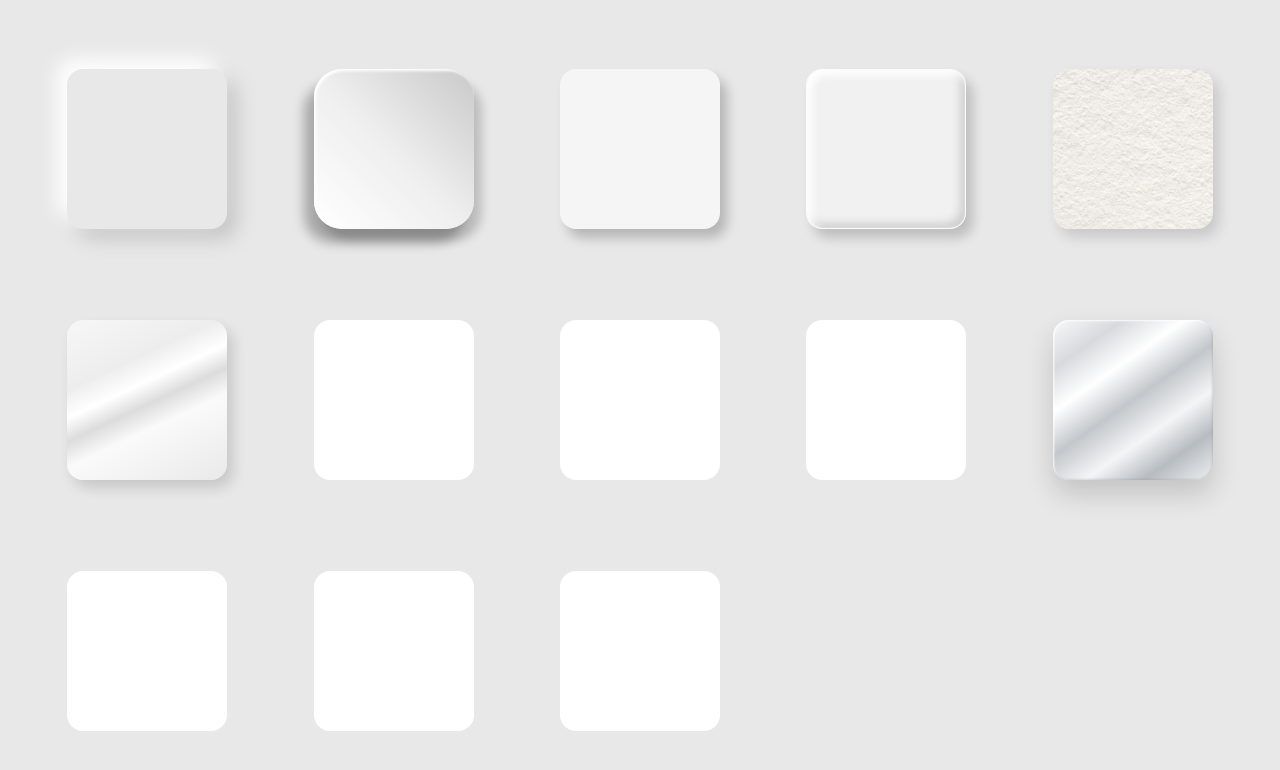
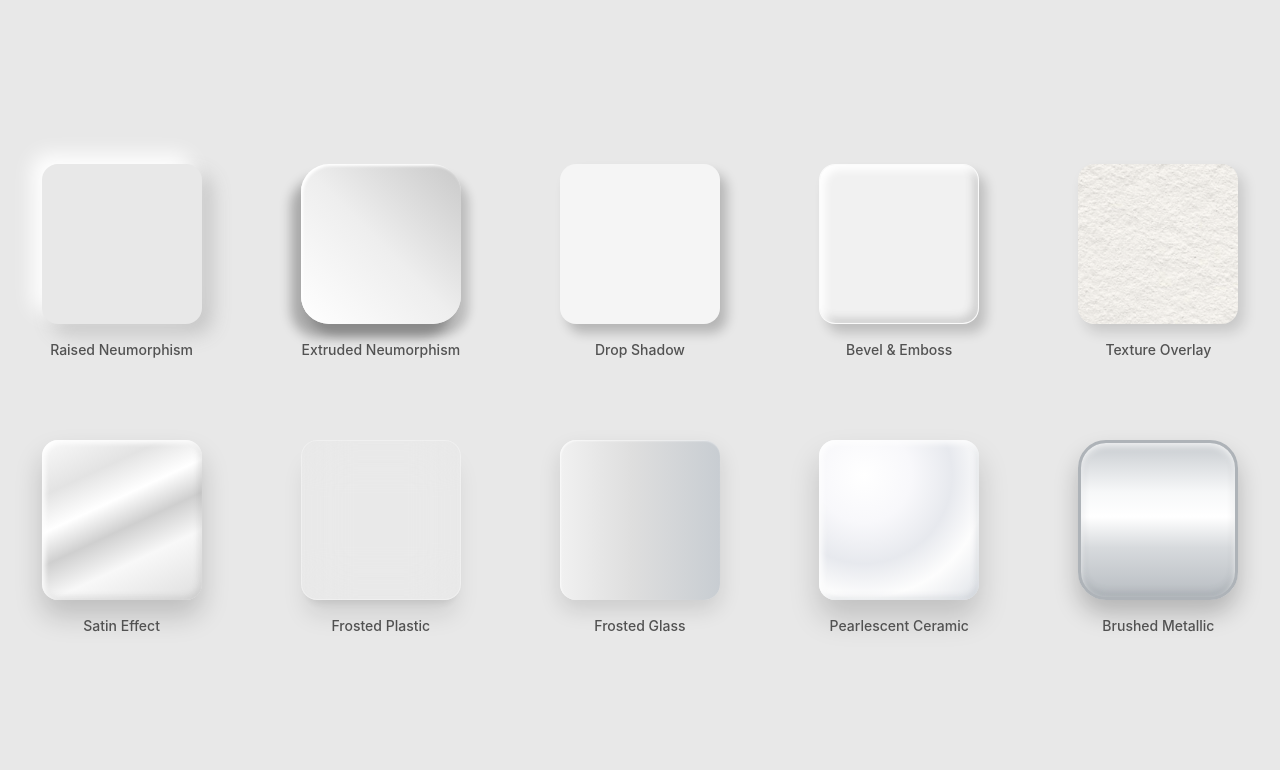
Before and after one commit to im-pira/micro-ui, a React (Vite) app: page /experiments/shapes in a window 1280 px wide. Shown: the top 770 px of the page. Built offline with nearby package versions, Linux system fonts and the light colour scheme; a web font is replaced by a local one.

Commit message:
10 shapes depth and dimension

```diff
--- a/src/experiments/shapes/Shapes.tsx
+++ b/src/experiments/shapes/Shapes.tsx
@@ -1,38 +1,64 @@
 export default function Shapes() {
+  const label = "mt-4 text-sm font-medium text-neutral-600"
+
   return (
     <div className="min-h-screen bg-[#e8e8e8] p-6">
-      <div className="grid min-h-[calc(100vh-3rem)] grid-cols-5 grid-rows-3 place-items-center">
+      <div className="grid min-h-[calc(100vh-3rem)] grid-cols-5 place-content-center place-items-center gap-x-16 gap-y-20">
 
-        {/* Raised neumorphism */}
-        <div className="h-40 w-40 rounded-2xl bg-[#e8e8e8] shadow-[-10px_-10px_20px_#fff,10px_10px_20px_#c5c5c5]" />
+        <div className="flex flex-col items-center">
+          <div className="h-40 w-40 rounded-2xl bg-[#e8e8e8] shadow-[-10px_-10px_20px_#fff,10px_10px_20px_#c5c5c5]" />
+          <p className={label}>Raised Neumorphism</p>
+        </div>
 
+        <div className="flex flex-col items-center">
+          <div className="h-40 w-40 rounded-[28px] bg-gradient-to-tr from-white via-[#eeeeee] to-[#c9c9c9] shadow-[-10px_14px_12px_rgba(0,0,0,.28),_8px_12px_10px_rgba(0,0,0,.18),_inset_2px_2px_3px_white]" />
+          <p className={label}>Extruded Neumorphism</p>
+        </div>
 
-        {/* Extruded neumorphism */}
-        <div className="h-40 w-40 rounded-[28px] bg-gradient-to-tr from-white via-[#eeeeee] to-[#c9c9c9] shadow-[-10px_14px_12px_rgba(0,0,0,.28),_8px_12px_10px_rgba(0,0,0,.18),_inset_2px_2px_3px_white]" />
+        <div className="flex flex-col items-center">
+          <div className="h-40 w-40 rounded-2xl bg-[#f5f5f5] shadow-[7px_9px_12px_rgba(0,0,0,0.22)]" />
+          <p className={label}>Drop Shadow</p>
+        </div>
 
-        {/* Drop shadow */}
-        <div className="h-40 w-40 rounded-2xl bg-[#f5f5f5] shadow-[7px_9px_12px_rgba(0,0,0,0.22)]" />
+        <div className="flex flex-col items-center">
+          <div className="h-40 w-40 rounded-2xl border border-white/70 bg-[#f1f1f1] shadow-[inset_5px_5px_8px_#fff,inset_-5px_-5px_8px_#cfcfcf,7px_9px_12px_rgba(0,0,0,.18)]" />
+          <p className={label}>Bevel & Emboss</p>
+        </div>
 
-        {/* Beveled / embossed neumorphism */}
-        <div className="h-40 w-40 rounded-2xl bg-[#f1f1f1] shadow-[inset_5px_5px_8px_#fff,inset_-5px_-5px_8px_#cfcfcf,7px_9px_12px_rgba(0,0,0,.18)] border border-white/70" />
+        <div className="flex flex-col items-center">
+          <div className="h-40 w-40 rounded-2xl bg-[#f5f4f1] bg-[url('/shapes/paper-texture.png')] bg-cover shadow-[6px_8px_14px_rgba(0,0,0,.14)]" />
+          <p className={label}>Texture Overlay</p>
+        </div>
 
+        {/* Satin Effect */}
+        <div className="flex flex-col items-center">
+          <div className="h-40 w-40 rounded-2xl bg-[linear-gradient(155deg,#fafafa_0%,#e3e3e3_24%,#ffffff_40%,#cfcfcf_54%,#f8f8f8_70%,#dedede_100%)] shadow-[0_16px_28px_rgba(0,0,0,.18),inset_3px_3px_5px_rgba(255,255,255,.95),inset_-3px_-3px_6px_rgba(120,120,120,.18)]" />
+          <p className={label}>Satin Effect</p>
+        </div>
 
-        {/* Texture overlay / paper grain card */}
-        <div className="h-40 w-40 rounded-2xl bg-[#f5f4f1] bg-[url('/shapes/paper-texture.png')] bg-cover shadow-[6px_8px_14px_rgba(0,0,0,.14)]" />
+        {/* Frosted plastic */}
+        <div className="flex flex-col items-center">
+        <div className="h-40 w-40 rounded-2xl border border-white/30 bg-white/5 backdrop-blur-xl shadow-xl" />
+          <p className={label}>Frosted Plastic</p>
+        </div>
 
-        {/* satin effect */}
-        <div className="h-40 w-40 rounded-2xl bg-[linear-gradient(155deg,#f7f7f7_0%,#ededed_30%,#ffffff_42%,#dcdcdc_52%,#fafafa_63%,#e9e9e9_100%)] shadow-[6px_8px_14px_rgba(0,0,0,.14)]" />
+        {/* Frosted Glass */}
+        <div className="flex flex-col items-center">
+          <div className="h-40 w-40 rounded-2xl bg-[linear-gradient(90deg,#f1f1f1_0%,#dedede_45%,#c8cdd2_100%)] shadow-[0_10px_22px_rgba(0,0,0,.12),inset_1px_1px_2px_rgba(255,255,255,.7)]" />
+          <p className={label}>Frosted Glass</p>
+        </div>
 
-        <div className="h-40 w-40 rounded-2xl bg-white" />
-        <div className="h-40 w-40 rounded-2xl bg-white" />
-        <div className="h-40 w-40 rounded-2xl bg-white" />
+        {/* Pearlescent Ceramic */}
+        <div className="flex flex-col items-center">
+          <div className="h-40 w-40 rounded-2xl bg-[radial-gradient(circle_at_28%_22%,#ffffff_0%,#f8f8fb_28%,#e7e9ee_52%,#fdfdfd_72%,#dfe2e7_100%)] shadow-[0_18px_30px_rgba(0,0,0,.17),inset_3px_3px_6px_rgba(255,255,255,.95),inset_-3px_-3px_6px_rgba(120,130,145,.16)]" />
+          <p className={label}>Pearlescent Ceramic</p>
+        </div>
 
-        {/* Brushed metallic / aluminum */}
-        <div className="h-40 w-40 rounded-2xl bg-[linear-gradient(145deg,#f8f9fa_0%,#d7dadd_18%,#ffffff_34%,#c3c7cb_50%,#f4f5f6_67%,#b7bcc1_82%,#eef0f2_100%)] shadow-[0_14px_28px_rgba(0,0,0,.16),inset_1px_1px_2px_rgba(255,255,255,.95),inset_-1px_-1px_2px_rgba(70,80,90,.18)]" />
-        <div className="h-40 w-40 rounded-2xl bg-white" />
-        <div className="h-40 w-40 rounded-2xl bg-white" />
-        <div className="h-40 w-40 rounded-2xl bg-white" />
-
+        {/* Brushed Metallic */}
+        <div className="flex flex-col items-center">
+          <div className="h-40 w-40 rounded-[28px] border-[3px] border-[#aeb3b8] bg-[linear-gradient(180deg,#c8ccd0_0%,#f7f8f9_32%,#ffffff_48%,#d7dadd_68%,#b8bdc2_100%)] shadow-[0_14px_24px_rgba(0,0,0,.22),inset_0_3px_6px_rgba(255,255,255,.8),inset_0_-4px_8px_rgba(70,80,90,.16)]" />
+          <p className={label}>Brushed Metallic</p>
+        </div>
       </div>
     </div>
   )
```
